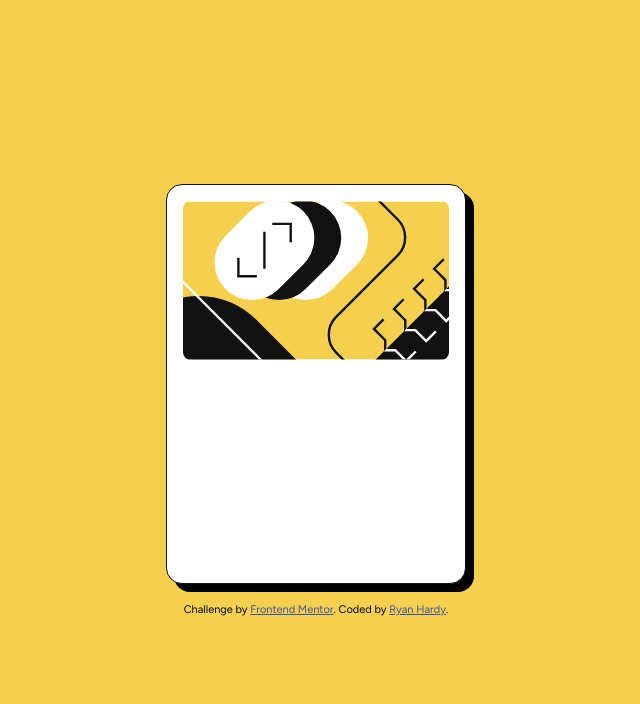
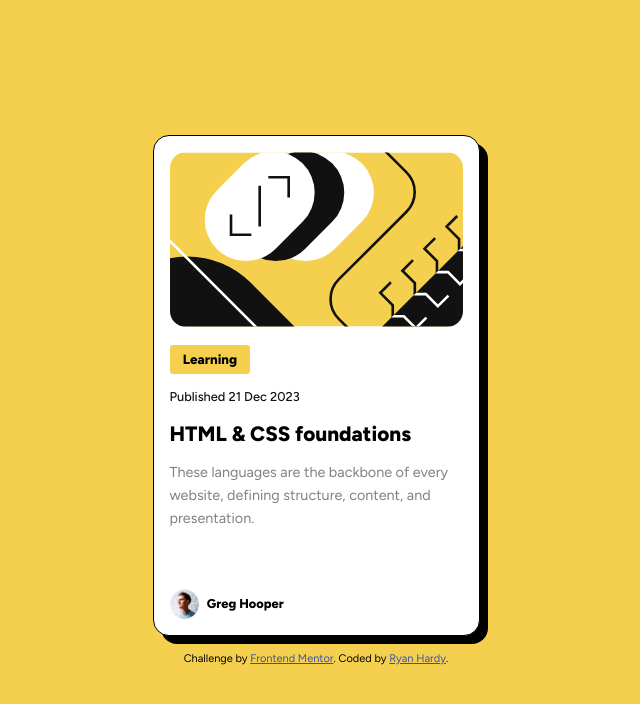
Before and after one commit to ryyHardy/frontend-mentor-blog-preview-card, a plain HTML site: page index.html in a window 1280 px wide. Shown: the whole page, without its empty margins (324-964 px from the left). Drawn offline with Linux system fonts and the light colour scheme.

Commit message:
added description and author

```diff
--- a/index.html
+++ b/index.html
@@ -18,10 +18,23 @@
   </head>
   <body>
     <main>
-      <div class="blog-card">
-        <img src="./assets/images/illustration-article.svg" alt="" />
-      </div>
-      <br />
+      <article class="blog-card">
+        <img
+          src="./assets/images/illustration-article.svg"
+          alt="blog thumbnail" />
+        <button>Learning</button>
+        <p class="date">Published 21 Dec 2023</p>
+        <h2>HTML & CSS foundations</h2>
+        <p>
+          These languages are the backbone of every website, defining structure,
+          content, and presentation.
+        </p>
+        <figure class="author">
+          <img src="assets/images/image-avatar.webp" alt="Greg Hooper" />
+          <figcaption>Greg Hooper</figcaption>
+        </figure>
+      </article>
+
       <div class="attribution">
         Challenge by
         <a href="https://www.frontendmentor.io?ref=challenge" target="_blank"
--- a/style.css
+++ b/style.css
@@ -6,6 +6,9 @@
   --white: hsl(0, 0%, 100%);
   --gray: hsl(0, 0%, 50%);
   --black: hsl(0, 0%, 7%);
+
+  --font-weight-500: 500;
+  --font-weight-800: 800;
 }
 
 /* || RESETS */
@@ -19,32 +22,78 @@
 /* || MAIN */
 main {
   height: 100vh;
+  /* width: 100%; */
   display: grid;
   place-content: center;
   background-color: var(--yellow);
 }
 
 .blog-card {
-  width: 300px;
-  height: 400px;
+  background-color: var(--white);
+  width: 327px;
+  height: 501px;
 
   padding: 1rem;
 
-  background-color: var(--white);
-  border: 1px solid var(--black);
+  border: 1px solid black;
   border-radius: 1rem;
   box-shadow: 0.5rem 0.5rem black;
 }
 
 .blog-card img {
   width: 100%;
+
+  border-radius: 1rem;
+}
+
+.blog-card button {
+  background-color: var(--yellow);
+  border: 0;
+  font-weight: var(--font-weight-800);
+  border-radius: 0.2rem;
+  margin: 1em 0 1em 0;
+  padding: 0.5em 1em 0.5em 1em;
+}
+
+.blog-card .date {
+  color: var(--black);
+  font-weight: 500;
+  font-size: 0.8rem;
+  padding-bottom: 1em;
+}
+
+.blog-card h2 {
+  font-weight: 800;
+  font-size: 1.3rem;
+  padding-bottom: 0.75em;
+}
+
+.blog-card p {
+  font-size: 0.9rem;
+  line-height: 1.6em;
+  color: var(--gray);
+}
+
+.author {
+  margin-top: 20%;
+  display: flex;
+  align-items: center;
+  gap: 0.5em;
+}
+
+.author img {
+  width: 10%;
   height: auto;
+}
 
-  border-radius: 0.5rem;
+.author figcaption {
+  font-size: 0.8em;
+  font-weight: 800;
 }
 
 /* || ATTRIBUTION */
 .attribution {
+  margin-top: 1rem;
   font-size: 11px;
   text-align: center;
 }
```
